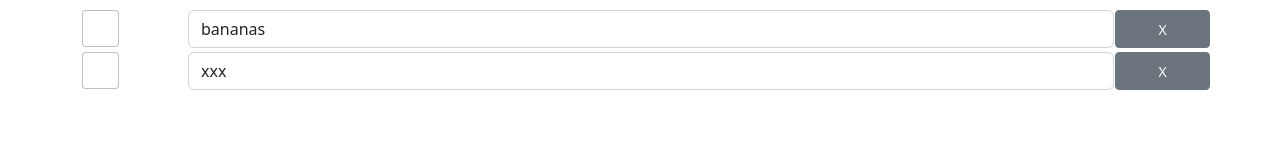
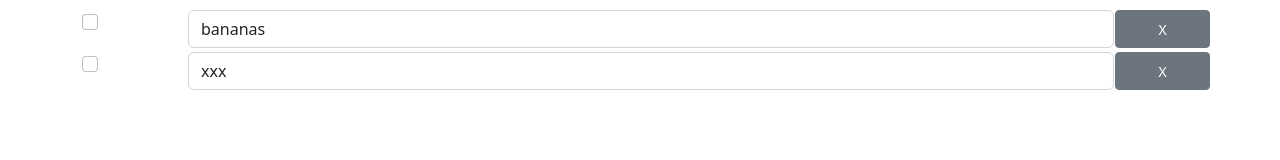
Before and after one commit to skain/shopping-vue, a Vue app: page / in a window 1280 px wide. Shown: the top 160 px of the page. Built offline with nearby package versions, Linux system fonts and the light colour scheme.

Commit message:
Slightly better layout?

```diff
--- a/src/components/ShoppingItem.vue
+++ b/src/components/ShoppingItem.vue
@@ -16,12 +16,12 @@ export default {
 </template>
 
 <style scoped>
-.item-cb {
+/* .item-cb {
 	margin-top: 0px;
 	height: 37px;
 	width: 37px;
 
-}
+} */
 
 .item-tb {
 	margin-left: 11px;
```
